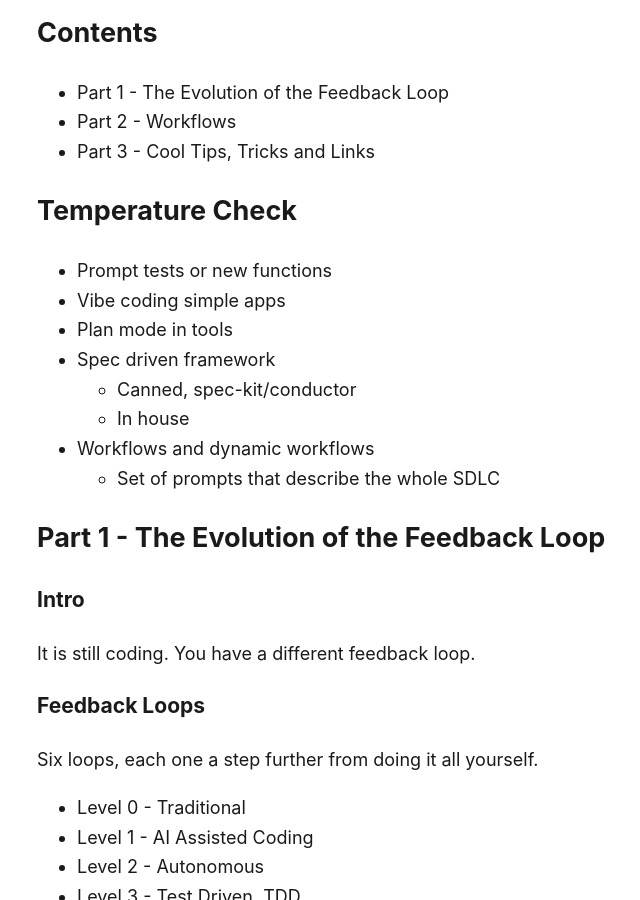
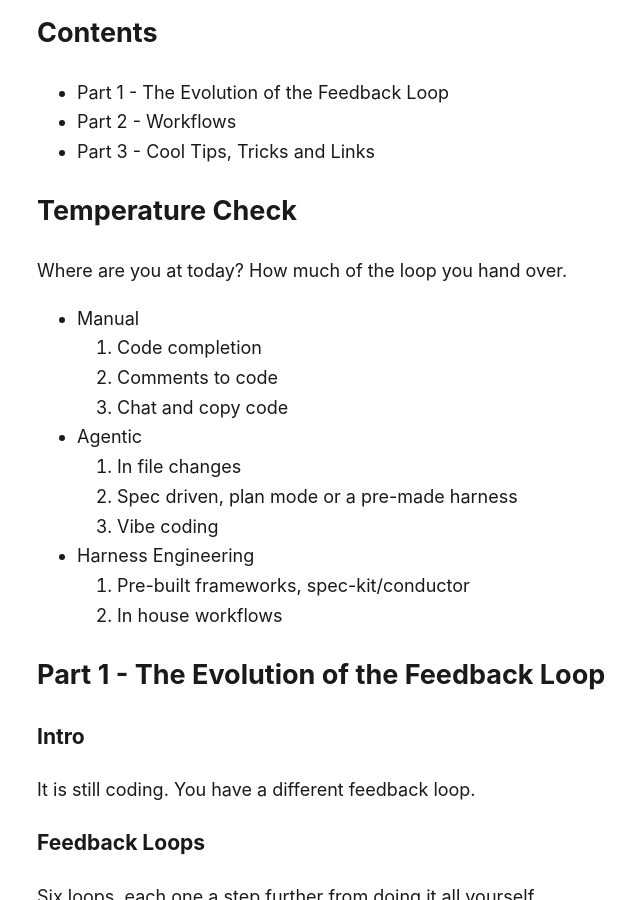
Before and after one commit to galileopy/blog, a Jekyll site: the page built from presentations/ai-assisted-coding-intro/outline.md, in a window 1280 px wide and 900 px high, scrolled down 339 px. Shown: the whole window, without its empty margins (263-903 px from the left). Built offline with Jekyll 4.4.1, drawn with Linux system fonts in a browser that asks for light colours; our own code applies the rules of GitHub Pages for plain Markdown files.

Commit message:
feat(presentations): rework the temperature check into a delegation spectrum

```diff
--- a/presentations/ai-assisted-coding-intro/outline.md
+++ b/presentations/ai-assisted-coding-intro/outline.md
@@ -10,14 +10,20 @@ abstractions to build reusable workflows.
 - Part 3 - Cool Tips, Tricks and Links
 
 ## Temperature Check
-- Prompt tests or new functions
-- Vibe coding simple apps
-- Plan mode in tools
-- Spec driven framework
-    - Canned, spec-kit/conductor
-    - In house
-- Workflows and dynamic workflows
-    - Set of prompts that describe the whole SDLC
+
+Where are you at today? How much of the loop you hand over.
+
+- Manual
+    1. Code completion
+    2. Comments to code
+    3. Chat and copy code
+- Agentic
+    4. In file changes
+    5. Spec driven, plan mode or a pre-made harness
+    6. Vibe coding
+- Harness Engineering
+    7. Pre-built frameworks, spec-kit/conductor
+    8. In house workflows
 
 ## Part 1 - The Evolution of the Feedback Loop
 
```
Also changed, not shown: presentations/ai-assisted-coding-intro/index.html (+24 -8 lines), 1 other file.
